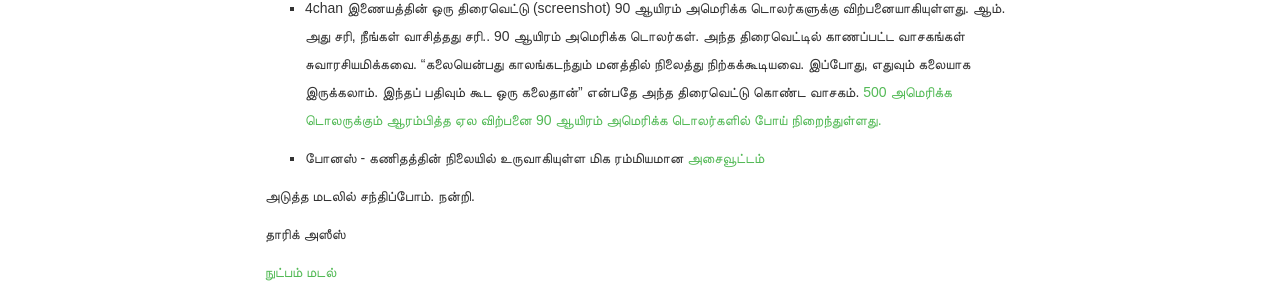
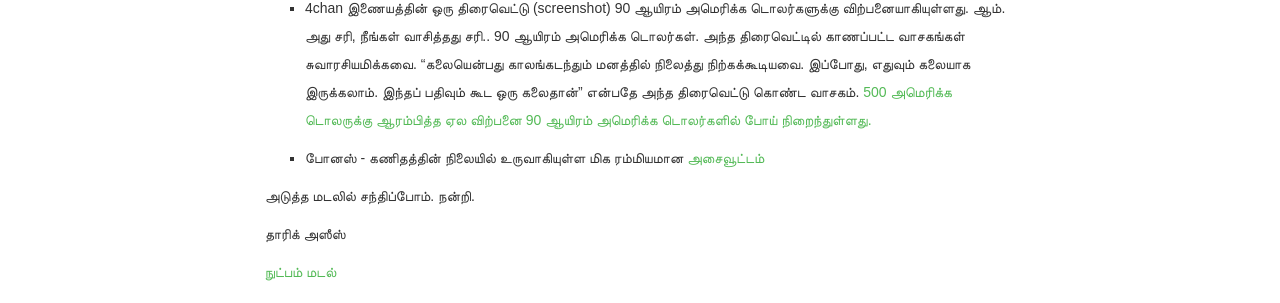
Before and after one commit to nutpam/nutpam-madal, a Jekyll site: the page built from _posts/2014-08-05-issue-9.md, in a window 1280 px wide. Shown: the part 512-815 px from the top of the page. Built offline with Jekyll 4.4.1, drawn with Linux system fonts in a browser that asks for light colours; nearby versions of some CDN libraries; some web fonts are replaced; comment, search, counter and statistics services are not loaded.

Commit message:
fixed typo

```diff
--- a/_posts/2014-08-05-issue-9.md
+++ b/_posts/2014-08-05-issue-9.md
@@ -15,7 +15,7 @@ issue: மடல் 09
 
 - நுண்ணுயிரியலின் அபிவிருத்திக்காகவும் ஆய்வுகளுக்காகவும் தன்னை அர்பணித்த, ஆனால், உலகமே மறந்துவிட்ட [பெண் விஞ்ஞானி இவர்](http://www.popsci.com/blog-network/ladybits/forgotten-woman-who-made-microbiology-possible)
 
-- 4chan இணையத்தின் ஒரு திரைவெட்டு (screenshot) 90 ஆயிரம் அமெரிக்க டொலர்களுக்கு விற்பனையாகியுள்ளது. ஆம். அது சரி, நீங்கள் வாசித்தது சரி.. 90 ஆயிரம் அமெரிக்க டொலர்கள். அந்த திரைவெட்டில் காணப்பட்ட வாசகங்கள் சுவாரசியமிக்கவை. "கலையென்பது காலங்கடந்தும் மனத்தில் நிலைத்து நிற்கக்கூடியவை. இப்போது, எதுவும் கலையாக இருக்கலாம். இந்தப் பதிவும் கூட ஒரு கலைதான்" என்பதே அந்த திரைவெட்டு கொண்ட வாசகம். [500 அமெரிக்க டொலருக்கும் ஆரம்பித்த ஏல விற்பனை 90 ஆயிரம் அமெரிக்க டொலர்களில் போய் நிறைந்துள்ளது.](http://www.cnet.com/news/4chan-screenshot-sells-for-90k-on-ebay/)
+- 4chan இணையத்தின் ஒரு திரைவெட்டு (screenshot) 90 ஆயிரம் அமெரிக்க டொலர்களுக்கு விற்பனையாகியுள்ளது. ஆம். அது சரி, நீங்கள் வாசித்தது சரி.. 90 ஆயிரம் அமெரிக்க டொலர்கள். அந்த திரைவெட்டில் காணப்பட்ட வாசகங்கள் சுவாரசியமிக்கவை. "கலையென்பது காலங்கடந்தும் மனத்தில் நிலைத்து நிற்கக்கூடியவை. இப்போது, எதுவும் கலையாக இருக்கலாம். இந்தப் பதிவும் கூட ஒரு கலைதான்" என்பதே அந்த திரைவெட்டு கொண்ட வாசகம். [500 அமெரிக்க டொலருக்கு ஆரம்பித்த ஏல விற்பனை 90 ஆயிரம் அமெரிக்க டொலர்களில் போய் நிறைந்துள்ளது.](http://www.cnet.com/news/4chan-screenshot-sells-for-90k-on-ebay/)
 
 - போனஸ் - கணிதத்தின் நிலையில் உருவாகியுள்ள மிக ரம்மியமான [அசைவூட்டம்](https://38.media.tumblr.com/a1acb16e4b116ae6950d93c086914978/tumblr_n6uulrbQTO1r2geqjo1_500.gif)
 
```
